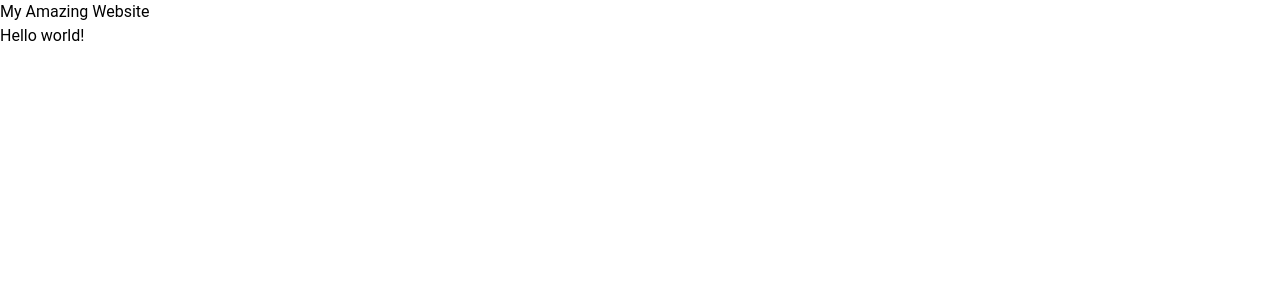
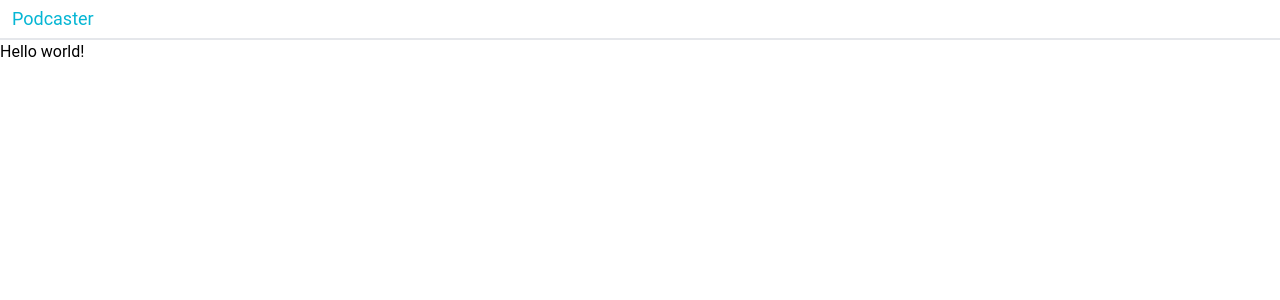
Before and after one commit to JaimeJesusSerrano/music-podcasts, a React (Create React App) app: page / in a window 1280 px wide. Shown: the top 300 px of the page. Built offline with nearby package versions, Linux system fonts and the light colour scheme.

Commit message:
feat: add HeaderBar component

```diff
--- a/src/components/molecules/header-bar/index.tsx
+++ b/src/components/molecules/header-bar/index.tsx
@@ -9,7 +9,7 @@ const HeaderBar = (): JSX.Element => {
   const { t } = useTranslation()
 
   return (
-    <div>
+    <div className='h-10 flex items-center pl-3 text-lg text-cyan-500 border-b-2'>
       <Link to={routes.home.path}>{t('component.header.title')}</Link>
     </div>
   )
--- a/src/config/i18n/translations/index.ts
+++ b/src/config/i18n/translations/index.ts
@@ -5,7 +5,7 @@ const translations: Resource = {
     translation: {
       component: {
         header: {
-          title: 'My Amazing Website',
+          title: 'Podcaster',
         },
       },
       page: {
@@ -19,7 +19,7 @@ const translations: Resource = {
     translation: {
       component: {
         header: {
-          title: 'My Amazing Website',
+          title: 'Podcaster',
         },
       },
       page: {
```
